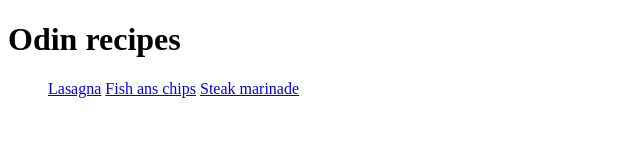
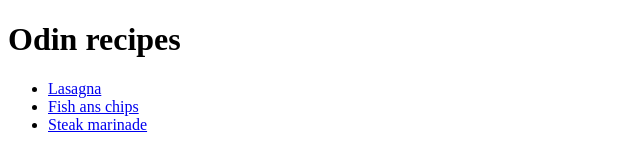
Before and after one commit to BSJ999/odin-recipes, a plain HTML site: page index.html in a window 1280 px wide. Shown: the whole page, without its empty margins (0-640 px from the left). Drawn offline with Linux system fonts and the light colour scheme.

Commit message:
Fix links and unify heading styles on page1.html
- Update link in index.html to point to the correct pages
- Changed heading from H3 to H2 in lasagna.html for consistency
- Remove redundant <p> tag from lasagna.html

This commit improves the overall structure and navigation of the site

```diff
--- a/index.html
+++ b/index.html
@@ -7,9 +7,9 @@
     <body>
         <h1>Odin recipes</h1>
         <ul>
-            <a href="odin-recipes/lasagna.html">Lasagna</a>
-            <a href="odin-recipes/fishandchips.html">Fish ans chips</a>
-            <a href="odin-recipes/steakmarinade.html">Steak marinade</a>
+            <li><a href="./lasagna.html" _self>Lasagna</a></li>
+            <li><a href="./fishandchips.html" _self>Fish ans chips</a></li>
+            <li><a href="./steakmarinade.html" _self>Steak marinade</a></li>
         </ul>
     </body>
 </html>
```
Also changed, not shown: lasagna.html (+3 -3 lines).
